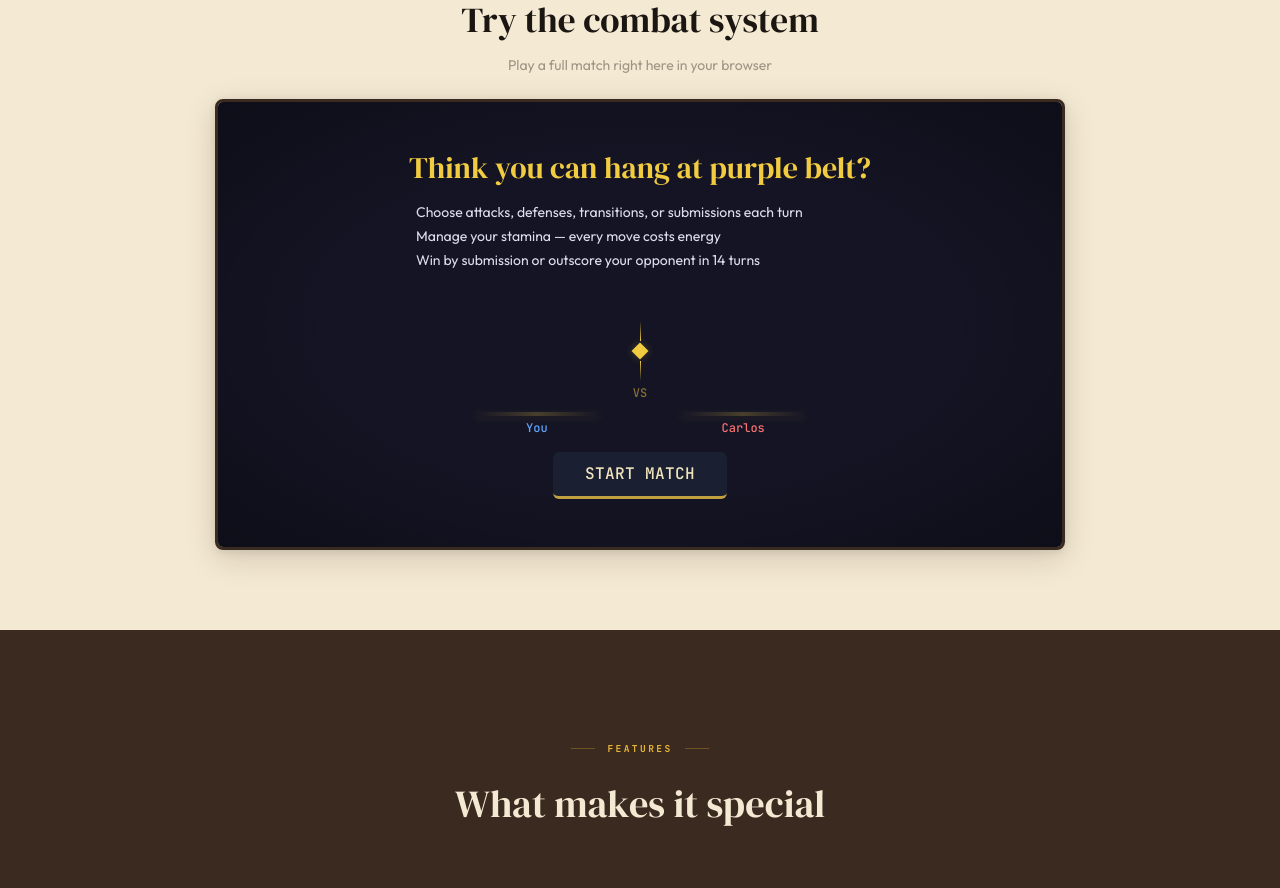
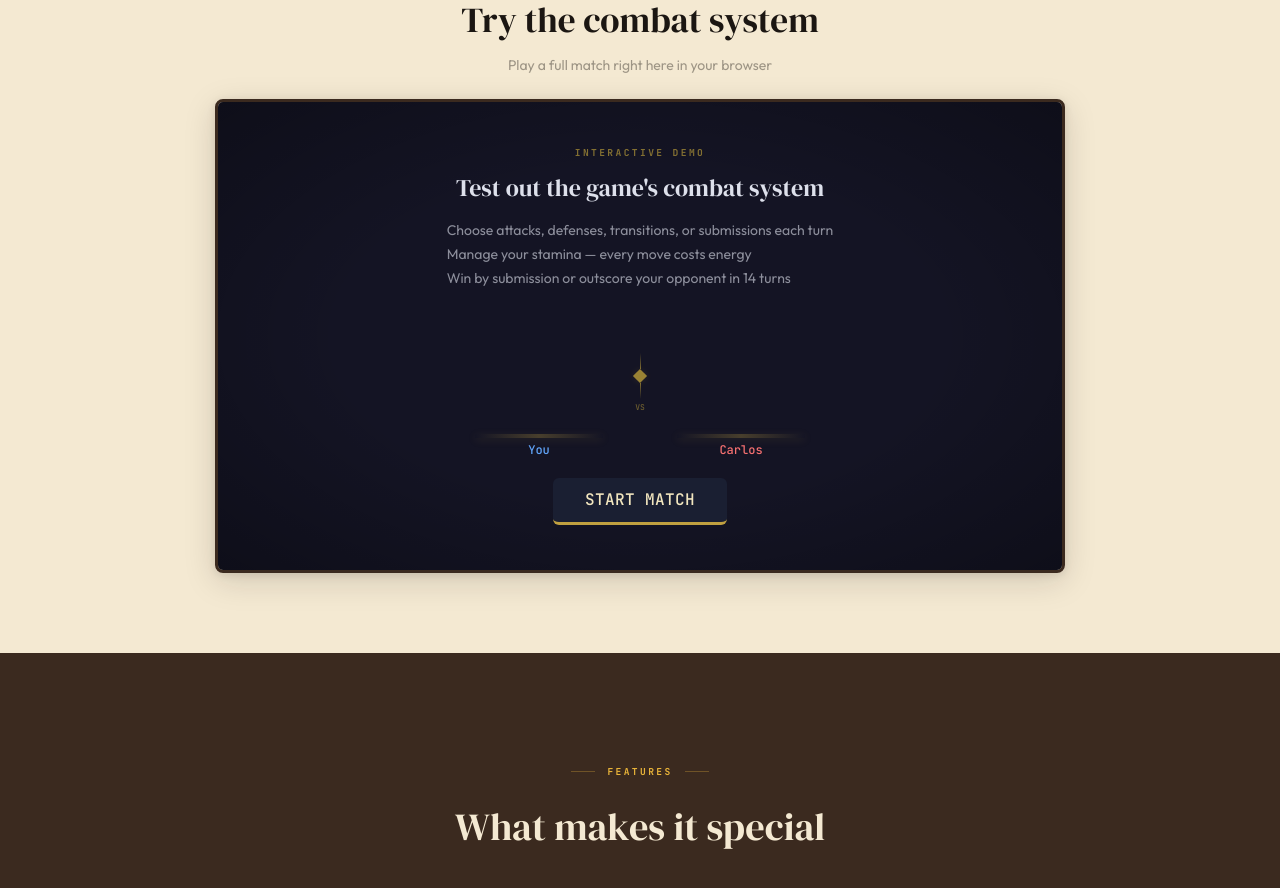
Before and after one commit to N8theGr811/hobbyist-games-website, a Next.js app: page / in a window 1280 px wide. Shown: the part 960-1848 px from the top of the page. Built offline with nearby package versions, Linux system fonts and the light colour scheme; grey boxes are pictures that could not be loaded.

Commit message:
fix: fixed-height combat frame — no shrink on match start, updated pre-match text

```diff
--- a/src/components/combat/CombatDemo.tsx
+++ b/src/components/combat/CombatDemo.tsx
@@ -271,19 +271,25 @@ export default function CombatDemo() {
               zIndex: 1,
             }}
           />
-          <div className="relative max-w-[800px] mx-auto" style={{ zIndex: 2 }}>
+          <div className="relative max-w-[800px] mx-auto" style={{ zIndex: 2, minHeight: "420px" }}>
         {/* ─── Pre-Match ─── */}
         {game.phase === "pre-match" && (
-          <div className="text-center py-6">
+          <div className="flex flex-col items-center justify-center text-center" style={{ minHeight: "420px" }}>
+            <p
+              className="font-mono text-[0.6rem] font-bold tracking-[0.25em] uppercase mb-3"
+              style={{ color: COMBAT_COLORS.title_gold, opacity: 0.5 }}
+            >
+              Interactive Demo
+            </p>
             <h2
-              className="font-display text-2xl md:text-3xl mb-4"
-              style={{ color: COMBAT_COLORS.title_gold }}
+              className="font-display text-xl md:text-2xl mb-4"
+              style={{ color: COMBAT_COLORS.body_text }}
             >
-              Think you can hang at purple belt?
+              Test out the game&apos;s combat system
             </h2>
             <ul
-              className="text-left max-w-md mx-auto mb-4 space-y-1 text-sm"
-              style={{ color: COMBAT_COLORS.body_text }}
+              className="text-left max-w-md mx-auto mb-5 space-y-1 text-sm"
+              style={{ color: COMBAT_COLORS.body_text, opacity: 0.6 }}
             >
               <li>Choose attacks, defenses, transitions, or submissions each turn</li>
               <li>Manage your stamina — every move costs energy</li>
@@ -291,18 +297,18 @@ export default function CombatDemo() {
             </ul>
 
             {/* Sprites */}
-            <div className="flex items-center justify-center gap-8 mb-4">
+            <div className="flex items-center justify-center gap-8 mb-5">
               <div className="text-center">
                 <FighterSprite spriteSheet={PLAYER_SPRITE} side="player" />
                 <p className="mt-1 font-mono text-xs" style={{ color: COMBAT_COLORS.player_blue }}>
                   You
                 </p>
               </div>
-              <div className="flex flex-col items-center gap-1">
-                <div style={{ width: "1px", height: "20px", background: `linear-gradient(to bottom, transparent, ${COMBAT_COLORS.title_gold})` }} />
-                <div style={{ width: "12px", height: "12px", backgroundColor: COMBAT_COLORS.title_gold, transform: "rotate(45deg)", boxShadow: `0 0 8px ${COMBAT_COLORS.title_gold}40` }} />
-                <div style={{ width: "1px", height: "20px", background: `linear-gradient(to top, transparent, ${COMBAT_COLORS.title_gold})` }} />
-                <p className="font-mono text-xs" style={{ color: COMBAT_COLORS.title_gold, opacity: 0.5 }}>VS</p>
+              <div className="flex flex-col items-center gap-0.5">
+                <div style={{ width: "1px", height: "16px", background: `linear-gradient(to bottom, transparent, ${COMBAT_COLORS.title_gold}80)` }} />
+                <div style={{ width: "10px", height: "10px", backgroundColor: COMBAT_COLORS.title_gold, transform: "rotate(45deg)", opacity: 0.6, boxShadow: `0 0 6px ${COMBAT_COLORS.title_gold}30` }} />
+                <div style={{ width: "1px", height: "16px", background: `linear-gradient(to top, transparent, ${COMBAT_COLORS.title_gold}80)` }} />
+                <p className="font-mono" style={{ fontSize: "8px", color: COMBAT_COLORS.title_gold, opacity: 0.4 }}>VS</p>
               </div>
               <div className="text-center">
                 <FighterSprite spriteSheet={OPPONENT_SPRITE} side="opponent" />
```
